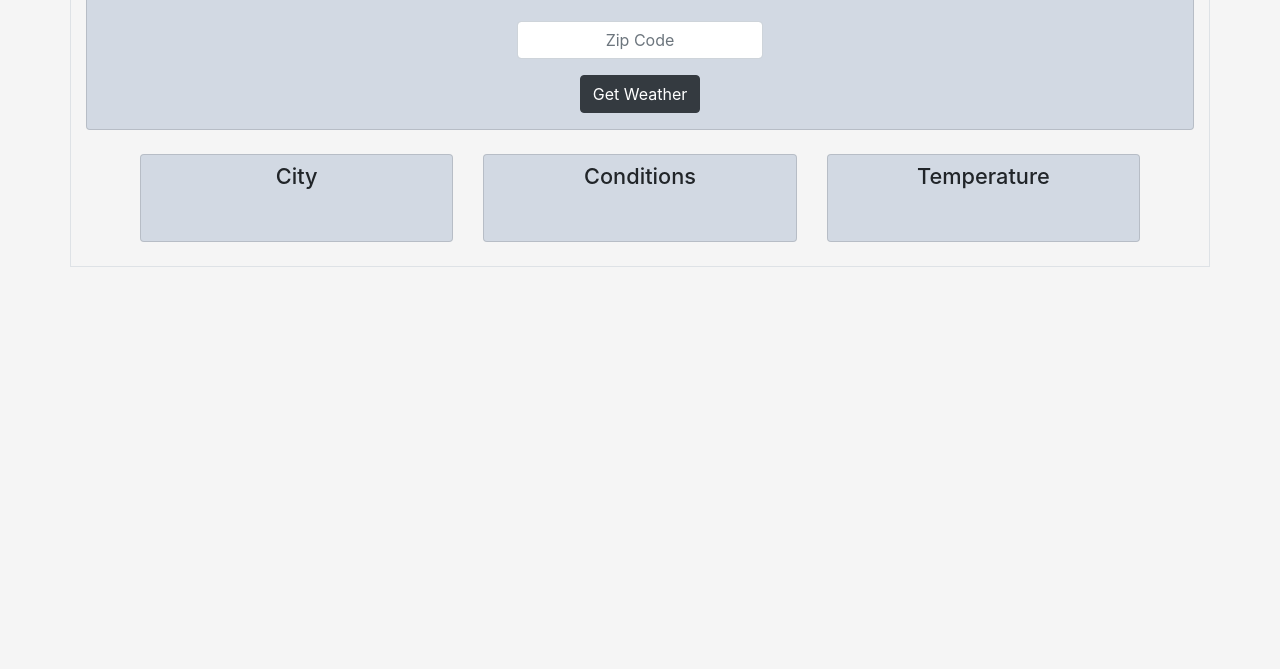
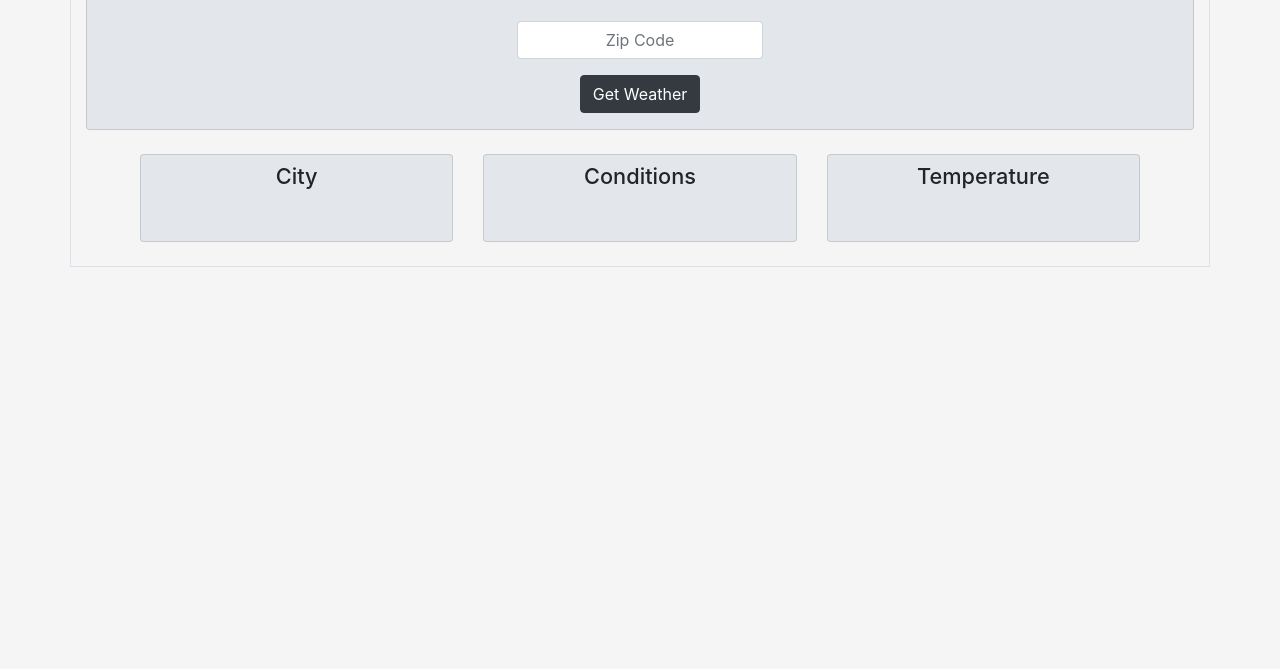
Before and after one commit to ewi1son/weatherApp, a plain HTML site: page index.html in a window 1280 px wide. Shown: the part 155-824 px from the top of the page. Before the commit the page ends 800 px from the top, so only its background shows below. Drawn offline with nearby package versions, Linux system fonts and the light colour scheme.

Commit message:
background and cleanup

```diff
--- a/index.html
+++ b/index.html
@@ -19,12 +19,9 @@
                 <div class="card text-center mt-4">
                     <div class="card-header">Weather</div>
                     <!-- <div class="card-body"> -->
-                    <div class="col-sm-3 mx-auto">
-                        <img class="card-text" id="weatherIcon">
-                        <label class="sr-only" for="zipcode">Name</label>
-                        <input type="text" class="form-control text-center" type="number" id="zipcode"
-                            placeholder="Zip Code">
-
+                    <div class="col-sm-3 mx-auto justify-content-center">
+                        <img class="align-center" id="weatherIcon">
+                        <input type="text" class="form-control text-center" type="number" id="zipcode" placeholder="Zip Code">
                         <button type="button" class="btn btn-dark m-3" id="getweatherbtn">Get Weather</button>
                     </div>
                 </div>
@@ -39,19 +36,19 @@
                     <div class="card-deck m-4 text-center">
                         <div class="card p-2">
                             <!-- <div class="card-body"> -->
-                                <h5 class="card-title">City</h5>
+                                <h4 class="card-title">City</h4>
                                 <p class="card-text" id="city"></p>
                             <!-- </div> -->
                         </div>
                         <div class="card p-2">
                             <!-- <div class="card-body"> -->
-                                <h5 class="card-title">Conditions</h5>
+                                <h4 class="card-title">Conditions</h4>
                                 <p class="card-text" id=conditions></p>
                             <!-- </div> -->
                         </div>
                         <div class="card p-2">
                             <!-- <div class="card-body"> -->
-                                <h5 class="card-title">Temperature</h5>
+                                <h4 class="card-title">Temperature</h4>
                                 <p class="card-text" id="tempF"></p>
                                 <p class="card-text" id="tempC"> </p>
                                 <p class="card-text" id="tempK"> </p>
--- a/style.css
+++ b/style.css
@@ -5,7 +5,7 @@ body{
     font-size: 4vmax;
 }
 .card{
-    background-color: rgba(71, 108, 155, .2);
+    background-color: rgba(71, 108, 155, .1);
 }
 .card-title{
     font-size: 1.7vmax;
@@ -13,3 +13,6 @@ body{
 p{
     font-size: 1.6vmax;
 }
+html,body{
+    height:100vh;
+}
```
Also changed, not shown: main.js (+4 -5 lines).
